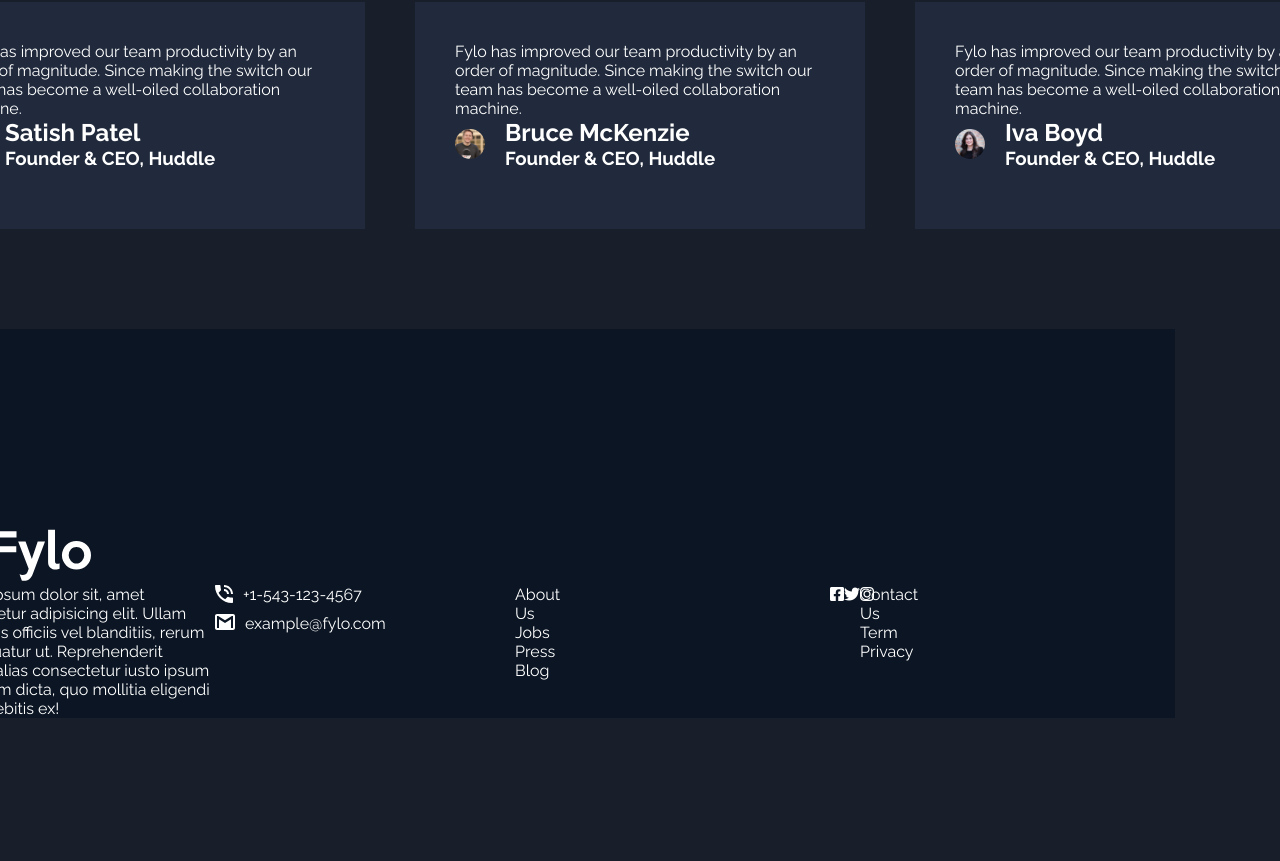
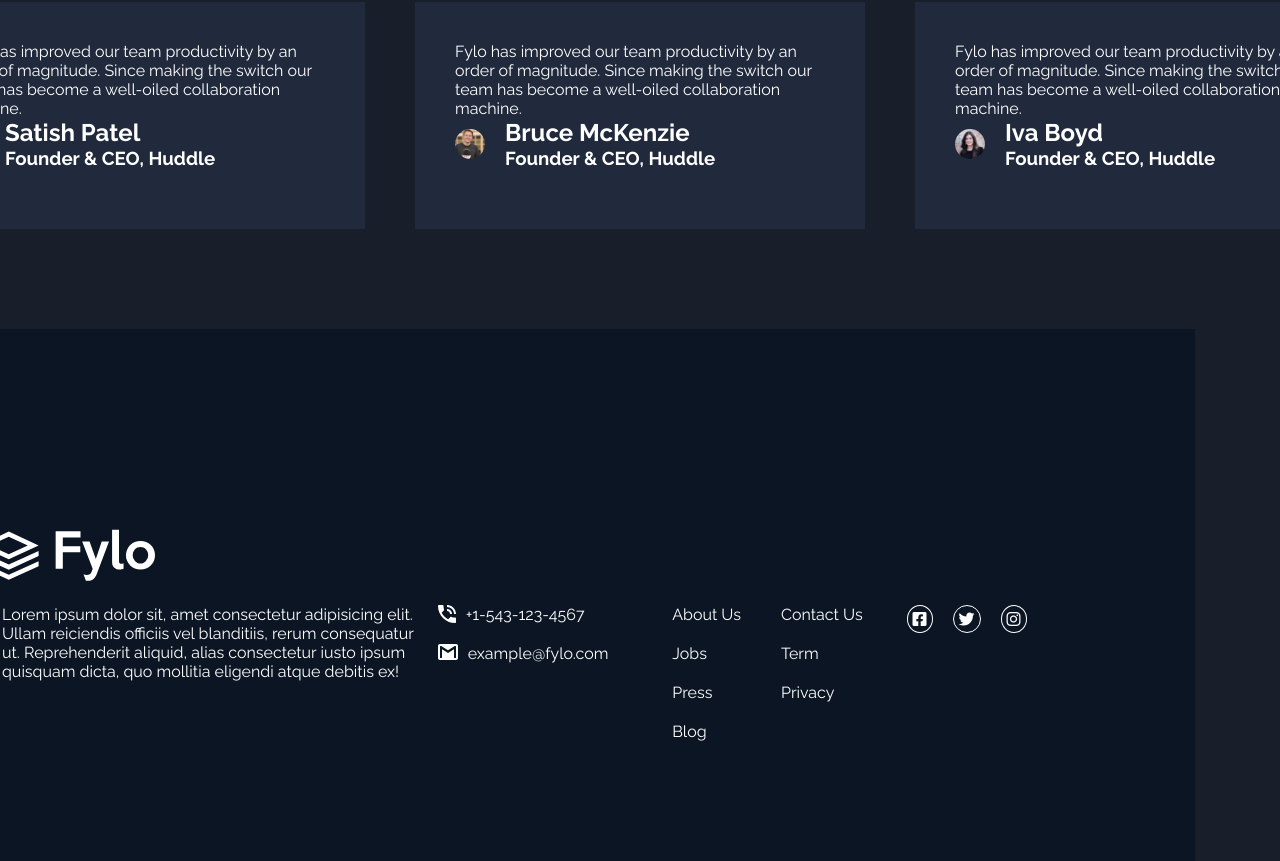
Before and after one commit to acurtido/sp-challenge-5-fylo-landing-page, a React (Vite) app: page / in a window 1280 px wide. Shown: the part 1882-2743 px from the top of the page. Before the commit the page ends 2600 px from the top, so only its background shows below. Built offline with nearby package versions, Linux system fonts and the light colour scheme.

Commit message:
Ajustes footer

```diff
--- a/src/components/Footer.jsx
+++ b/src/components/Footer.jsx
@@ -40,9 +40,9 @@ export default function Footer() {
                         </ul>
                     </div>
                     <div className='footer__socials'>
-                        <i className="fab fa-facebook-square"></i>
-                        <i className="fab fa-twitter"></i>
-                        <i className="fab fa-instagram"></i>
+                        <i className="fab fa-facebook-square circulo"></i>
+                        <i className="fab fa-twitter circulo" ></i>
+                        <i className="fab fa-instagram circulo"></i>
                     </div>
                 </div>
             </div>
--- a/src/components/footer.css
+++ b/src/components/footer.css
@@ -1,18 +1,27 @@
 .footer {
     background-color: hsl(216, 53%, 9%);
     padding-top: 200px;
-    width: calc(100vw - 20px);
+    padding-bottom: 100px;
+    width: calc(100vw);
+}
+
+.footer__content {
+    margin: 0 auto;
+    width: calc(90vw);
 }
 
 .footer__sections {
     display: flex;
+    flex-direction: row;
+    gap: 10px;
+    margin-top: 20px;
 }
 
 .footer__location {
     display: flex;
     align-items: flex-start;
     gap: 10px;
-    width: 300px;
+    flex: 1;
 }
 
 .footer__info {
@@ -24,21 +33,31 @@
 .footer__contact {
     display: flex;
     flex-direction: column;
-    width: 300px;
-    gap: 10px
+    flex: 0.5;
+    gap: 20px
 }
 
 .footer__links {
     display: flex;
     flex-direction: row;
-    width: 25%;
-    gap: 300px;
+    flex: 0.5;
+    gap: 40px;
 }
 
 .footer__links li {
     list-style-type: none;
+    margin-bottom: 20px;
 }
 
 .footer__socials {
-    width: 300px;
+    display: flex;
+    align-items: flex-start;
+    flex: 0.5;
+    gap: 20px;
 }
+
+.circulo {
+    border: 1px solid white;
+    padding: 5px;
+    border-radius: 100%;
+}
```
